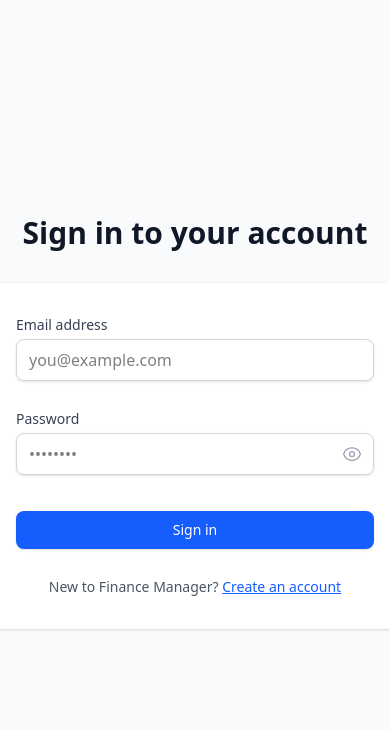
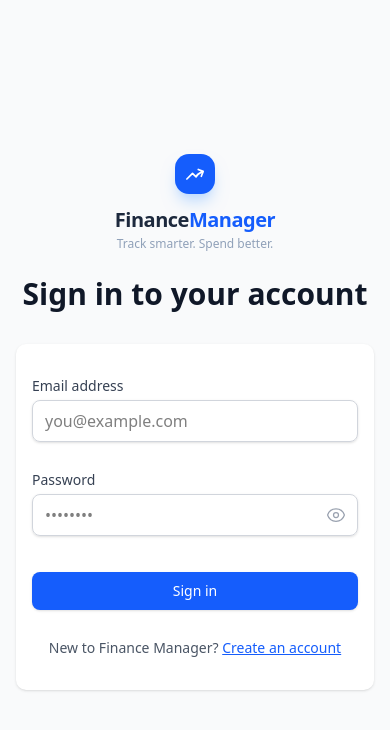
Before and after one commit to promise1402/finance-frontend, a React (Vite) app: page /login in a window 390 px wide. Shown: the top 730 px of the page. Built offline with nearby package versions, Linux system fonts and the light colour scheme; no server answers.

Commit message:
Added a little branding and padding to the auth page

```diff
--- a/src/pages/categories.tsx
+++ b/src/pages/categories.tsx
@@ -108,7 +108,7 @@ function CategoryRow({
                         ₹{category.budget.toLocaleString()}
                     </span>
                 ) : (
-                    <span className={`text-xs ${t.textMuted}`}>—</span>
+                    <span className={`text-xs ${t.textMuted}`}>-</span>
                 )}
             </td>
             <td className={`px-4 py-3 text-xs ${t.textMuted}`}>
@@ -168,7 +168,7 @@ export default function CategoriesPage() {
                     color: data.color,
                     ...(data.budget ? { budget: Number(data.budget) } : {}),
                 })).unwrap();
-                // Update — blue info tone
+                // Update - blue info tone
                 toast.success(`"${name}" updated successfully.`, {
                     description: 'Your changes have been saved.',
                 });
@@ -188,7 +188,7 @@ export default function CategoriesPage() {
             // err.message comes from rejectWithValue in the slice
             const errStr = (err?.payload ?? err?.message ?? String(err ?? '')).toLowerCase();
             const isDuplicate = errStr.includes('exists') || errStr.includes('duplicate');
-            //  Error — red, never show raw API text
+            //  Error - red, never show raw API text
             toast.error(isDuplicate
                 ? `"${name}" already exists.`
                 : S.saveError,
@@ -249,7 +249,7 @@ export default function CategoriesPage() {
                         <EmptyState />
                     ) : (
                         <>
-                            {/* Mobile — card list */}
+                            {/* Mobile - card list */}
                             <div className="md:hidden">
                                 {categories.map(cat => (
                                     <CategoryCard key={cat._id} category={cat}
@@ -257,7 +257,7 @@ export default function CategoriesPage() {
                                 ))}
                             </div>
 
-                            {/* Desktop — table */}
+                            {/* Desktop - table */}
                             <div className="hidden md:block overflow-x-auto">
                                 <table className="w-full">
                                     <thead>
--- a/src/pages/login.tsx
+++ b/src/pages/login.tsx
@@ -46,14 +46,26 @@ export default function Login() {
 
     return (
         <div className="min-h-screen bg-gray-50 flex flex-col justify-center py-12 sm:px-6 lg:px-8">
-            <div className="sm:mx-auto sm:w-full sm:max-w-md">
+            {/* Branding */}
+            <div className="sm:mx-auto sm:w-full sm:max-w-md flex flex-col items-center mb-6">
+                <div className="w-10 h-10 rounded-xl bg-blue-600 flex items-center justify-center shadow-lg shadow-blue-200 mb-3">
+                    <svg viewBox="0 0 24 24" fill="none" className="w-5 h-5 text-white" stroke="currentColor" strokeWidth={2}>
+                        <path strokeLinecap="round" strokeLinejoin="round" d="M2.25 18L9 11.25l4.306 4.307a11.95 11.95 0 015.814-5.519l2.74-1.22m0 0l-5.94-2.28m5.94 2.28l-2.28 5.941" />
+                    </svg>
+                </div>
+                <h1 className="text-xl font-bold text-slate-800 tracking-tight">
+                    Finance<span className="text-blue-600">Manager</span>
+                </h1>
+                <p className="text-xs text-slate-400 mt-0.5">Track smarter. Spend better.</p>
+            </div>
+            <div className="sm:mx-auto sm:w-full sm:max-w-md px-4 sm:px-0">
                 <h2 className="text-center text-3xl font-extrabold text-gray-900">
                     {loginStrings.title}
                 </h2>
             </div>
 
-            <div className="mt-8 sm:mx-auto sm:w-full sm:max-w-md">
-                <div className="bg-white py-8 px-4 shadow sm:rounded-lg sm:px-10">
+            <div className="mt-8 sm:mx-auto sm:w-full sm:max-w-md px-4 sm:px-0">
+                <div className="bg-white py-8 px-4 shadow rounded-lg sm:px-10">
                     <form className="space-y-7" onSubmit={handleSubmit(onSubmit)}>
                         {/* EMAIL FIELD */}
                         <div className="relative">
--- a/src/pages/register.tsx
+++ b/src/pages/register.tsx
@@ -51,14 +51,26 @@ export default function Register() {
 
     return (
         <div className="min-h-screen bg-gray-50 flex flex-col justify-center py-12 sm:px-6 lg:px-8">
-            <div className="sm:mx-auto sm:w-full sm:max-w-md">
+            {/* Branding */}
+            <div className="sm:mx-auto sm:w-full sm:max-w-md flex flex-col items-center mb-6">
+                <div className="w-10 h-10 rounded-xl bg-blue-600 flex items-center justify-center shadow-lg shadow-blue-200 mb-3">
+                    <svg viewBox="0 0 24 24" fill="none" className="w-5 h-5 text-white" stroke="currentColor" strokeWidth={2}>
+                        <path strokeLinecap="round" strokeLinejoin="round" d="M2.25 18L9 11.25l4.306 4.307a11.95 11.95 0 015.814-5.519l2.74-1.22m0 0l-5.94-2.28m5.94 2.28l-2.28 5.941" />
+                    </svg>
+                </div>
+                <h1 className="text-xl font-bold text-slate-800 tracking-tight">
+                    Finance<span className="text-blue-600">Manager</span>
+                </h1>
+                <p className="text-xs text-slate-400 mt-0.5">Track smarter. Spend better.</p>
+            </div>
+            <div className="sm:mx-auto sm:w-full sm:max-w-md px-4 sm:px-0">
                 <h2 className="text-center text-3xl font-extrabold text-gray-900">
                     {registerStrings.title}
                 </h2>
             </div>
 
-            <div className="mt-8 sm:mx-auto sm:w-full sm:max-w-md">
-                <div className="bg-white py-8 px-4 shadow sm:rounded-lg sm:px-10">
+            <div className="mt-8 sm:mx-auto sm:w-full sm:max-w-md px-4 sm:px-0">
+                <div className="bg-white py-8 px-4 shadow rounded-lg sm:px-10">
                     <form className="space-y-7" onSubmit={handleSubmit(onSubmit)}>
                         {/* EMAIL FIELD */}
                         <div className="relative">
--- a/src/pages/summary.tsx
+++ b/src/pages/summary.tsx
@@ -224,7 +224,7 @@ export default function SummaryPage() {
                                                 <span className="w-3 h-3 rounded-full shrink-0 ring-1 ring-black/10"
                                                     style={{ backgroundColor: color }} />
                                                 <div className="min-w-0">
-                                                    <p className={`text-sm font-medium truncate ${t.textPrimary}`}>{exp.note ?? '—'}</p>
+                                                    <p className={`text-sm font-medium truncate ${t.textPrimary}`}>{exp.note ?? '-'}</p>
                                                     <p className={`text-xs mt-0.5 ${t.textMuted}`}>
                                                         {name} · {new Date(exp.date).toLocaleDateString('en-US', { month: 'short', day: 'numeric' })}
                                                     </p>
@@ -255,7 +255,7 @@ export default function SummaryPage() {
                                             return (
                                                 <tr key={exp.id} className={`border-t ${t.tableRow} ${t.tableRowHover} transition-colors`}>
                                                     <td className="px-4 py-3">
-                                                        <span className={`text-sm font-medium ${t.textPrimary}`}>{exp.note ?? '—'}</span>
+                                                        <span className={`text-sm font-medium ${t.textPrimary}`}>{exp.note ?? '-'}</span>
                                                     </td>
                                                     <td className="px-4 py-3">
                                                         <div className="flex items-center gap-2">
```
Also changed, not shown: src/pages/dashboard.tsx (+5 -5 lines), 1 other file (tests, documents, lock files or other folders).
